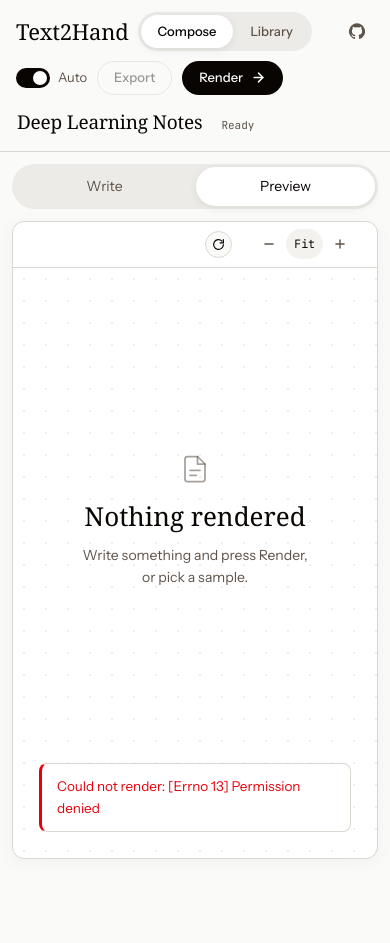
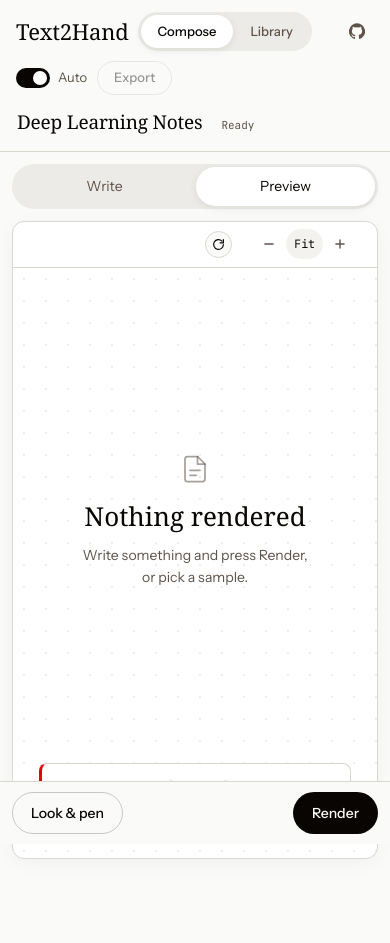
Before and after one commit to pranjalprateek6/Text2Hand, a Flask app: page /studio in a window 390 px wide. Before the commit the page ends 859 px from the top, so only its background shows below. Run offline with Flask 3, Linux system fonts and the light colour scheme; some libraries are stand-ins or nearby versions; some web fonts are replaced.

Commit message:
Phone: the next action at the thumb, and settings as a sheet
On a phone the Render and Download buttons sat in the top bar, out of
reach, and Look, Pen and Size were under the editor, a scroll away and
gone entirely on the Preview tab. Below 600px a bar fixed to the bottom of
the screen now holds Render, the PDF once the page is current, and a Look
& pen button that opens those settings as a sheet over whichever tab is
showing. The bar mirrors the real controls (label, progress, which is the
dark button) rather than duplicating their logic, and the settings are
moved into the sheet and back as the width crosses 600px, so every control
keeps its one element and its handlers. The sheet closes on Escape, its
close button or the backdrop, and gives focus back.

A test now fails if two elements in the studio share an id: the sheet
first went in as id="sheet", which the page-size select already had, and
closing it hid the select.

```diff
--- a/static/app.js
+++ b/static/app.js
@@ -410,7 +410,59 @@
   $("dlMain").hidden = !state.id;
   $("dlMain").classList.toggle("btn--outline", !current);
   $("render").classList.toggle("btn--outline", current);
+  syncPhoneBar();
 }
+
+/* --------------------------------------------------------------- phone bar */
+
+// On a phone the top bar is out of reach and the settings bar sat below the
+// editor, a scroll away. The next action (Render, or the PDF once the page
+// is current) sits in a bar at the bottom of the screen, and Look, Pen and
+// Size open as a sheet over whichever tab is showing. Both mirror the
+// controls they stand for rather than duplicating their logic.
+const phone = window.matchMedia("(max-width: 600px)");
+
+function syncPhoneBar() {
+  $("mRender").textContent = $("renderLabel").textContent;
+  $("mRender").classList.toggle("btn--outline", $("render").classList.contains("btn--outline"));
+  $("mDownload").hidden = $("dlMain").hidden;
+  $("mDownload").href = $("dlMain").href || "#";
+  $("mDownload").classList.toggle("btn--outline", $("dlMain").classList.contains("btn--outline"));
+}
+$("mRender").addEventListener("click", () => $("render").click());
+
+const settings = document.querySelector(".pane__foot");
+const settingsHome = { parent: settings.parentNode, next: settings.nextSibling };
+function placeSettings() {
+  // safe to call any number of times: it only moves the settings if they
+  // are on the wrong side of the phone width
+  const inSheet = $("sheetBody").contains(settings);
+  if (phone.matches && !inSheet) $("sheetBody").append(settings);
+  else if (!phone.matches && inSheet) {
+    settingsHome.parent.insertBefore(settings, settingsHome.next);
+    closeSheet();
+  }
+}
+function openSheet() {
+  $("settingsSheet").hidden = false;
+  $("mSettings").setAttribute("aria-expanded", "true");
+  $("sheetClose").focus();
+}
+function closeSheet() {
+  if ($("settingsSheet").hidden) return;
+  $("settingsSheet").hidden = true;
+  $("mSettings").setAttribute("aria-expanded", "false");
+  if (phone.matches) $("mSettings").focus();
+}
+$("mSettings").addEventListener("click", openSheet);
+$("sheetClose").addEventListener("click", closeSheet);
+$("sheetVeil").addEventListener("click", closeSheet);
+$("settingsSheet").addEventListener("keydown", (e) => {
+  if (e.key === "Escape") { e.preventDefault(); e.stopPropagation(); closeSheet(); }
+});
+phone.addEventListener("change", placeSettings);
+window.addEventListener("resize", placeSettings);   // some browsers miss the change event
+placeSettings();
 $("stale").addEventListener("click", () => render());
 
 $("reroll").addEventListener("click", () => {
@@ -437,6 +489,7 @@
   state.cancelPending = false;
   $("render").classList.toggle("is-busy", on);
   $("renderLabel").textContent = on ? (stage || "Rendering") : "Render";
+  $("mRender").textContent = $("renderLabel").textContent;
   $("status").textContent = on ? (stage || "Rendering…") : $("status").textContent;
   $("status").classList.toggle("is-live", on);
   const showing = on && !$("page").hidden;
@@ -489,6 +542,7 @@
     const done = await poll(started.job, (m, job) => {
       $("loadingText").textContent = m;
       $("liveText").textContent = m;
+      $("mRender").textContent = m;
       $("status").textContent = m + "…";
       showLive(job);
     });
--- a/static/studio.css
+++ b/static/studio.css
@@ -632,3 +632,38 @@
 /* a library card says how long its render will stay */
 .cardlet__sub { flex-wrap: wrap; row-gap: 2px; }
 .cardlet__life { order: 3; flex-basis: 100%; font-size: 10.5px; color: color-mix(in oklch, var(--muted-foreground) 80%, transparent); }
+
+/* --------------------------------------------------------------- phone bar */
+.mbar { display: none; }
+.sheet { position: fixed; inset: 0; z-index: 120; }
+.sheet__veil { position: absolute; inset: 0; background: rgba(20, 16, 8, 0.35); }
+.sheet__box {
+  position: absolute; left: 0; right: 0; bottom: 0;
+  max-height: 82vh; overflow: auto;
+  background: var(--card); border-radius: 16px 16px 0 0;
+  box-shadow: 0 -12px 40px rgba(20, 16, 8, 0.2);
+  padding-bottom: env(safe-area-inset-bottom);
+  animation: sheet-up 260ms var(--ease) both;
+}
+.sheet__head {
+  display: flex; align-items: center; justify-content: space-between;
+  padding: 14px 14px 6px 18px;
+}
+.sheet__head b { font-family: var(--font-display); font-size: 20px; font-weight: 400; }
+.sheet__body .pane__foot { border-top: 0; background: none; padding: 6px 18px 18px; }
+@keyframes sheet-up { from { transform: translateY(100%); } to { transform: none; } }
+@media (prefers-reduced-motion: reduce) { .sheet__box { animation: none; } }
+
+@media (max-width: 600px) {
+  .mbar {
+    display: flex; align-items: center; gap: 8px;
+    position: fixed; left: 0; right: 0; bottom: 0; z-index: 90;
+    padding: 10px 12px calc(10px + env(safe-area-inset-bottom));
+    background: var(--background); border-top: 1px solid var(--border);
+  }
+  .mbar__gap { flex: 1; }
+  .mbar .btn { height: 42px; padding: 0 18px; font-size: 14px; }
+  .app { padding-bottom: 72px; }
+  /* the bottom bar has these now */
+  #render, #dlMain { display: none; }
+}
--- a/templates/studio.html
+++ b/templates/studio.html
@@ -309,6 +309,27 @@
       </div>
     </div>
 
+    <!-- on a phone: the next action at the thumb, and the settings as a sheet -->
+    <div class="mbar" id="mbar">
+      <button class="btn btn--sm btn--outline" id="mSettings" aria-haspopup="dialog"
+              aria-controls="settingsSheet" aria-expanded="false">Look &amp; pen</button>
+      <span class="mbar__gap"></span>
+      <a class="btn btn--sm btn--outline" id="mDownload" download hidden>PDF</a>
+      <button class="btn btn--sm" id="mRender">Render</button>
+    </div>
+    <div class="sheet" id="settingsSheet" hidden role="dialog" aria-modal="true" aria-labelledby="sheetTitle">
+      <div class="sheet__veil" id="sheetVeil"></div>
+      <div class="sheet__box">
+        <div class="sheet__head">
+          <b id="sheetTitle">Look, pen and size</b>
+          <button class="iconbtn" id="sheetClose" aria-label="Close">
+            <svg viewBox="0 0 24 24" fill="none" stroke="currentColor" stroke-width="2.4"
+                 stroke-linecap="round" aria-hidden="true"><path d="M18 6 6 18M6 6l12 12"/></svg>
+          </button>
+        </div>
+        <div class="sheet__body" id="sheetBody"></div>
+      </div>
+    </div>
   </main>
 </div>
 
```
Also changed, not shown: tests/regression.py (+3 -0 lines).
